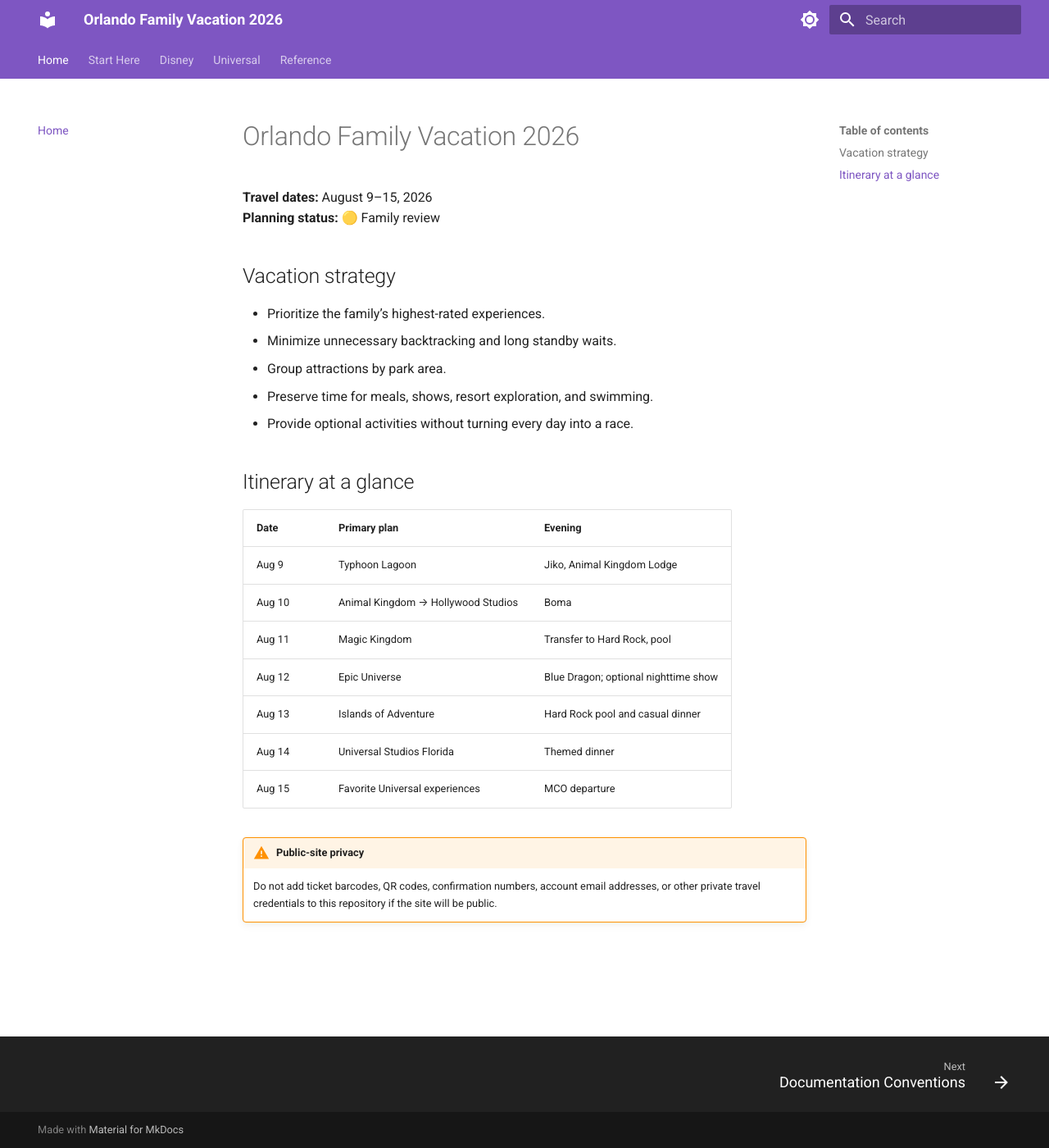
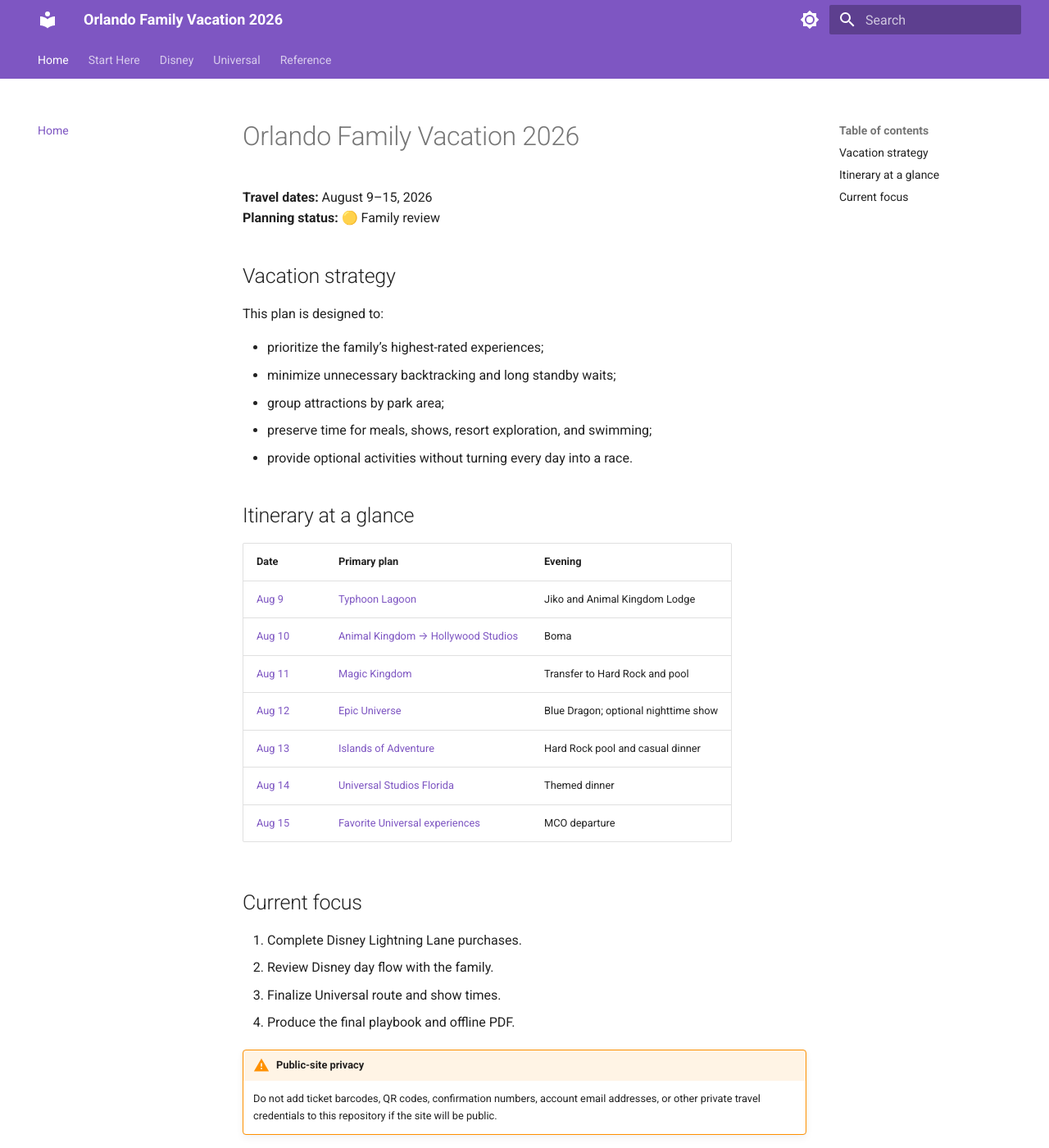
Before and after one commit to caspears/vaca, an MkDocs documentation site: the page built from docs/index.md, in a window 1280 px wide and 1400 px high. Shown: the whole window at 82% size. Built offline with MkDocs 1.6.1 and Material for MkDocs 9.7.7, drawn with Linux system fonts in a browser that asks for light colours.

```diff
--- a/docs/index.md
+++ b/docs/index.md
@@ -5,23 +5,32 @@
 
 ## Vacation strategy
 
-- Prioritize the family’s highest-rated experiences.
-- Minimize unnecessary backtracking and long standby waits.
-- Group attractions by park area.
-- Preserve time for meals, shows, resort exploration, and swimming.
-- Provide optional activities without turning every day into a race.
+This plan is designed to:
+
+- prioritize the family’s highest-rated experiences;
+- minimize unnecessary backtracking and long standby waits;
+- group attractions by park area;
+- preserve time for meals, shows, resort exploration, and swimming;
+- provide optional activities without turning every day into a race.
 
 ## Itinerary at a glance
 
 | Date | Primary plan | Evening |
 |---|---|---|
-| Aug 9 | Typhoon Lagoon | Jiko, Animal Kingdom Lodge |
-| Aug 10 | Animal Kingdom → Hollywood Studios | Boma |
-| Aug 11 | Magic Kingdom | Transfer to Hard Rock, pool |
-| Aug 12 | Epic Universe | Blue Dragon; optional nighttime show |
-| Aug 13 | Islands of Adventure | Hard Rock pool and casual dinner |
-| Aug 14 | Universal Studios Florida | Themed dinner |
-| Aug 15 | Favorite Universal experiences | MCO departure |
+| [Aug 9](disney/day-01-typhoon-lagoon.md) | [Typhoon Lagoon](disney/day-01-typhoon-lagoon.md) | Jiko and Animal Kingdom Lodge |
+| [Aug 10](disney/day-02-animal-kingdom-hollywood.md) | [Animal Kingdom → Hollywood Studios](disney/day-02-animal-kingdom-hollywood.md) | Boma |
+| [Aug 11](disney/day-03-magic-kingdom.md) | [Magic Kingdom](disney/day-03-magic-kingdom.md) | Transfer to Hard Rock and pool |
+| [Aug 12](universal/day-04-epic-universe.md) | [Epic Universe](universal/day-04-epic-universe.md) | Blue Dragon; optional nighttime show |
+| [Aug 13](universal/day-05-islands-of-adventure.md) | [Islands of Adventure](universal/day-05-islands-of-adventure.md) | Hard Rock pool and casual dinner |
+| [Aug 14](universal/day-06-universal-studios.md) | [Universal Studios Florida](universal/day-06-universal-studios.md) | Themed dinner |
+| [Aug 15](universal/day-07-departure.md) | [Favorite Universal experiences](universal/day-07-departure.md) | MCO departure |
+
+## Current focus
+
+1. Complete Disney Lightning Lane purchases.
+2. Review Disney day flow with the family.
+3. Finalize Universal route and show times.
+4. Produce the final playbook and offline PDF.
 
 !!! warning "Public-site privacy"
     Do not add ticket barcodes, QR codes, confirmation numbers, account email addresses, or other private travel credentials to this repository if the site will be public.
--- a/mkdocs.yml
+++ b/mkdocs.yml
@@ -62,7 +62,7 @@ nav:
   - Universal:
       - Overview: universal/overview.md
       - Aug 12 — Epic Universe: universal/day-04-epic-universe.md
-      - Aug 13 — Islands of Adventure: universal/day-05-islands-adventure.md
+      - Aug 13 — Islands of Adventure: universal/day-05-islands-of-adventure.md
       - Aug 14 — Universal Studios Florida: universal/day-06-universal-studios.md
       - Aug 15 — Departure Day: universal/day-07-departure.md
   - Reference:
```
Also changed, not shown: INSTALL.md (+8 -14 lines).
